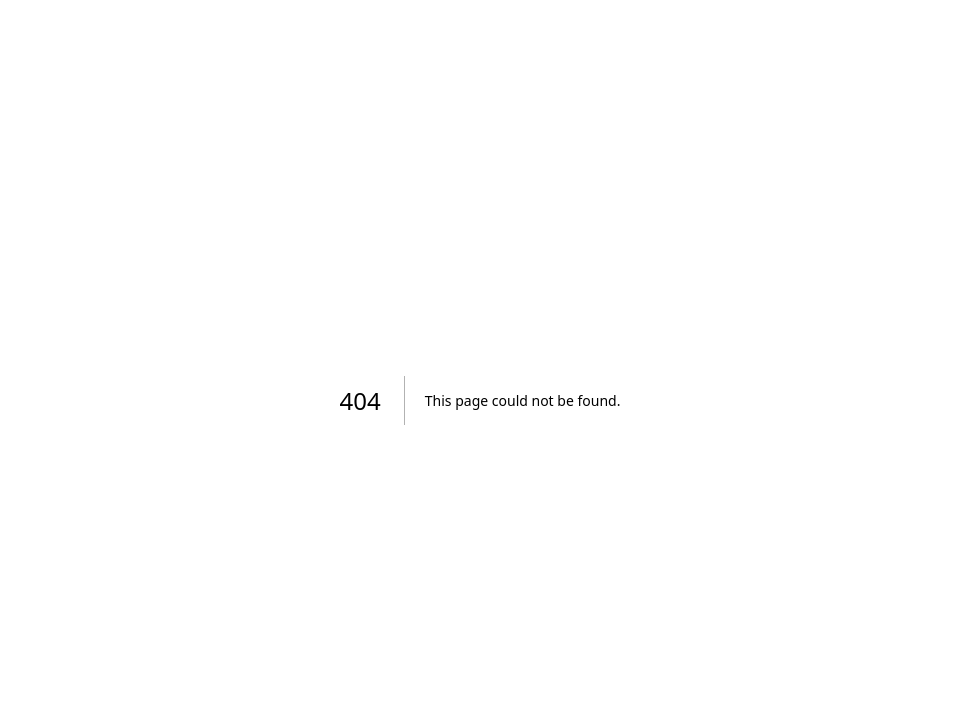
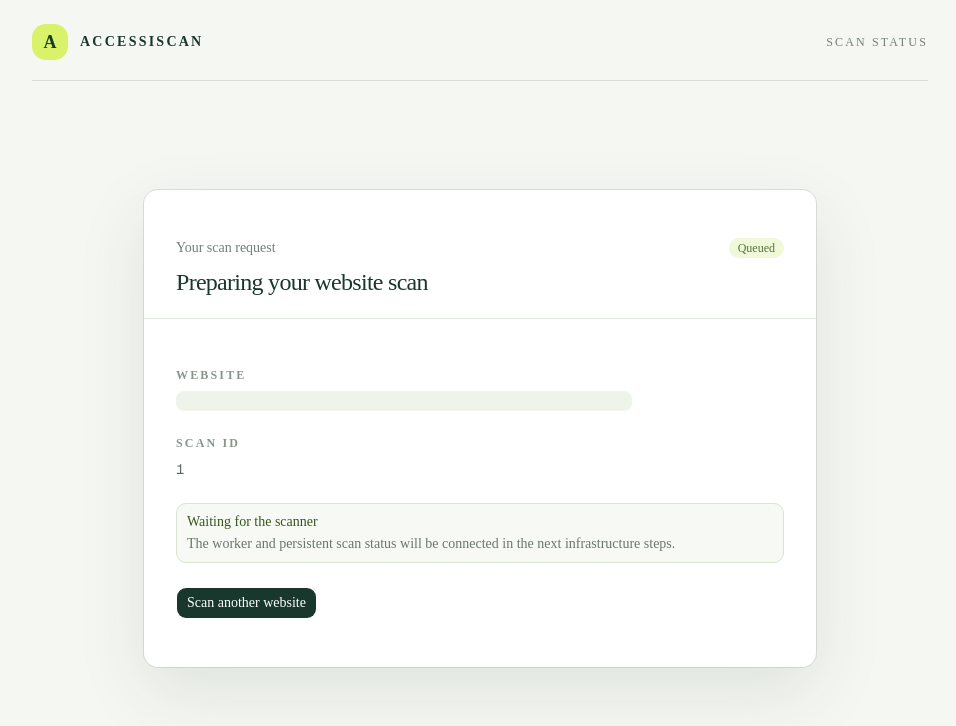
Before and after one commit to Priyaanshuuu/ACCESSISCAN, a Next.js app: page /scans/1 in a window 1280 px wide. Before the commit this address had no page. Shown: the top 726 px of the page, without its empty margins (160-1116 px from the left). Built offline with nearby package versions, Linux system fonts and the light colour scheme.

Commit message:
Scan status

```diff
--- a/app/page.tsx
+++ b/app/page.tsx
@@ -1,6 +1,7 @@
 "use client";
 
 import { FormEvent, useState } from "react";
+import Link from "next/link";
 import { Alert, AlertDescription, AlertTitle } from "@/components/ui/alert";
 import { Button } from "@/components/ui/button";
 import { Input } from "@/components/ui/input";
@@ -128,6 +129,9 @@ export default function Home() {
                   <AlertDescription className="text-[#58713b]">
                     {submittedUrl}
                     <span className="mt-1 block text-xs">Scan ID: {scanId}</span>
+                    <Link className="mt-3 inline-block text-xs font-semibold underline underline-offset-4" href={`/scans/${scanId}?url=${encodeURIComponent(submittedUrl)}`}>
+                      View scan status
+                    </Link>
                   </AlertDescription>
                 </Alert>
               )}
--- /dev/null
+++ b/app/scans/[scanId]/page.tsx
@@ -0,0 +1,80 @@
+import Link from "next/link";
+
+import { Alert, AlertDescription, AlertTitle } from "@/components/ui/alert";
+import { Badge } from "@/components/ui/badge";
+import { Button } from "@/components/ui/button";
+import {
+  Card,
+  CardContent,
+  CardDescription,
+  CardHeader,
+  CardTitle,
+} from "@/components/ui/card";
+import { Skeleton } from "@/components/ui/skeleton";
+
+type ScanStatusPageProps = {
+  params: Promise<{ scanId: string }>;
+  searchParams: Promise<{ url?: string }>;
+};
+
+export default async function ScanStatusPage({
+  params,
+  searchParams,
+}: ScanStatusPageProps) {
+  const { scanId } = await params;
+  const { url } = await searchParams;
+
+  return (
+    <main className="min-h-screen bg-[#f5f7f2] px-6 py-6 text-[#19251f] sm:px-10 lg:px-14">
+      <div className="mx-auto flex min-h-[calc(100vh-3rem)] w-full max-w-4xl flex-col">
+        <header className="flex items-center justify-between border-b border-[#d7dfd5] pb-5">
+          <Link className="flex items-center gap-3 text-sm font-semibold tracking-[0.16em] text-[#19382d]" href="/">
+            <span className="flex h-9 w-9 items-center justify-center rounded-xl bg-[#d8f36a] text-lg font-bold tracking-normal text-[#19382d]">A</span>
+            ACCESSISCAN
+          </Link>
+          <span className="text-xs font-medium uppercase tracking-[0.18em] text-[#718078]">Scan status</span>
+        </header>
+
+        <section className="flex flex-1 items-center justify-center py-12">
+          <Card className="w-full max-w-2xl border-[#d0ddca] bg-white shadow-[0_24px_70px_rgba(25,56,45,0.1)]">
+            <CardHeader className="border-b border-[#e1e8df] p-6 sm:p-8">
+              <div className="flex flex-col gap-4 sm:flex-row sm:items-start sm:justify-between">
+                <div>
+                  <CardDescription className="text-[#718078]">Your scan request</CardDescription>
+                  <CardTitle className="mt-2 text-2xl tracking-[-0.03em] text-[#19382d]">Preparing your website scan</CardTitle>
+                </div>
+                <Badge className="w-fit bg-[#eff8d7] text-[#58713b] hover:bg-[#eff8d7]">Queued</Badge>
+              </div>
+            </CardHeader>
+            <CardContent className="space-y-6 p-6 sm:p-8">
+              <div className="space-y-2">
+                <p className="text-xs font-bold uppercase tracking-[0.18em] text-[#89958c]">Website</p>
+                {url ? (
+                  <p className="break-all text-base font-medium text-[#19382d]">{url}</p>
+                ) : (
+                  <Skeleton className="h-5 w-3/4 bg-[#e3eddb]" />
+                )}
+              </div>
+
+              <div className="space-y-2">
+                <p className="text-xs font-bold uppercase tracking-[0.18em] text-[#89958c]">Scan ID</p>
+                <p className="break-all font-mono text-sm text-[#5d6b62]">{scanId}</p>
+              </div>
+
+              <Alert className="border-[#d9e4d3] bg-[#f7faf4] text-[#38531f]">
+                <AlertTitle>Waiting for the scanner</AlertTitle>
+                <AlertDescription className="text-[#68776d]">
+                  The worker and persistent scan status will be connected in the next infrastructure steps.
+                </AlertDescription>
+              </Alert>
+
+              <Button asChild className="bg-[#19382d] text-white hover:bg-[#285342]">
+                <Link href="/">Scan another website</Link>
+              </Button>
+            </CardContent>
+          </Card>
+        </section>
+      </div>
+    </main>
+  );
+}
```
